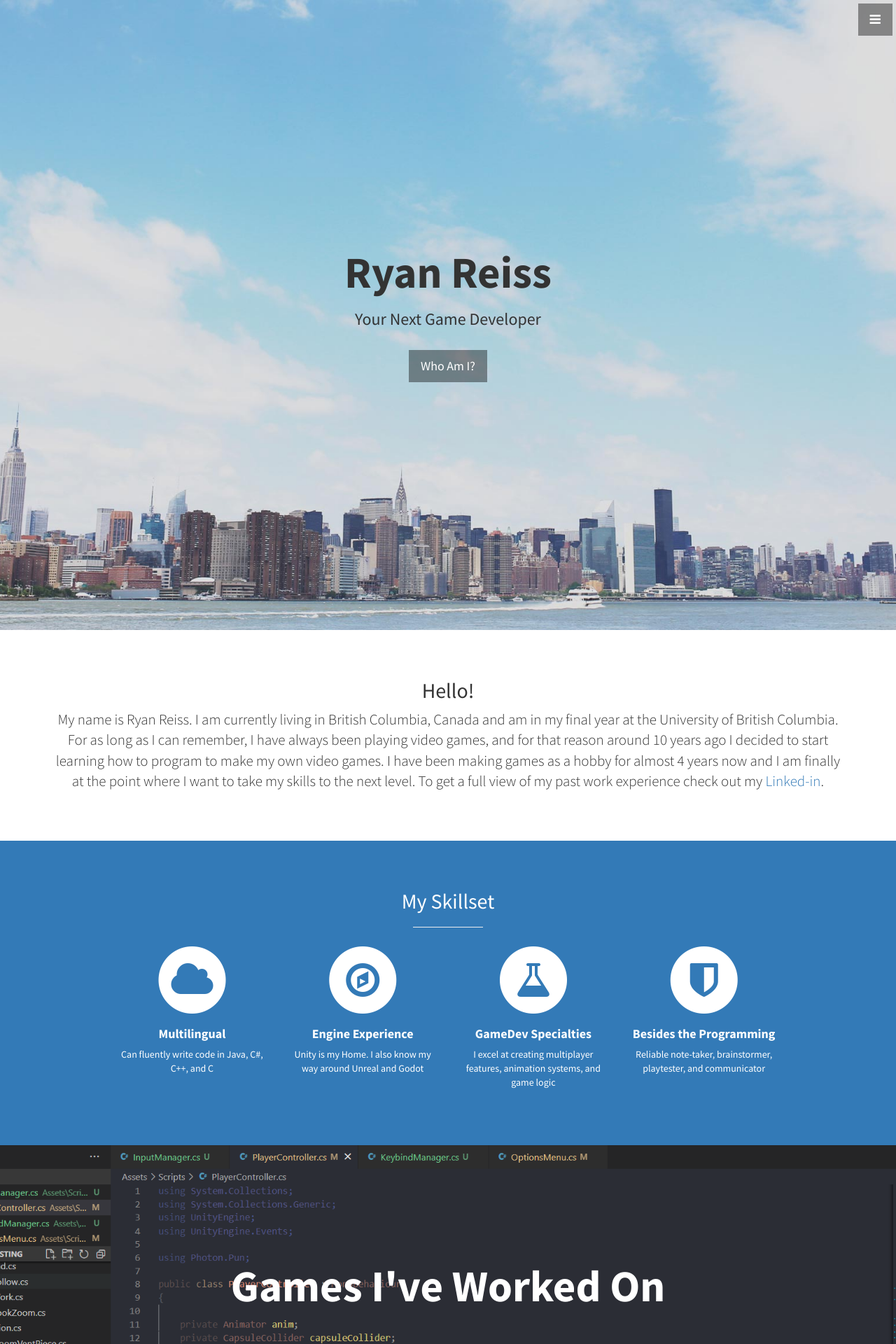
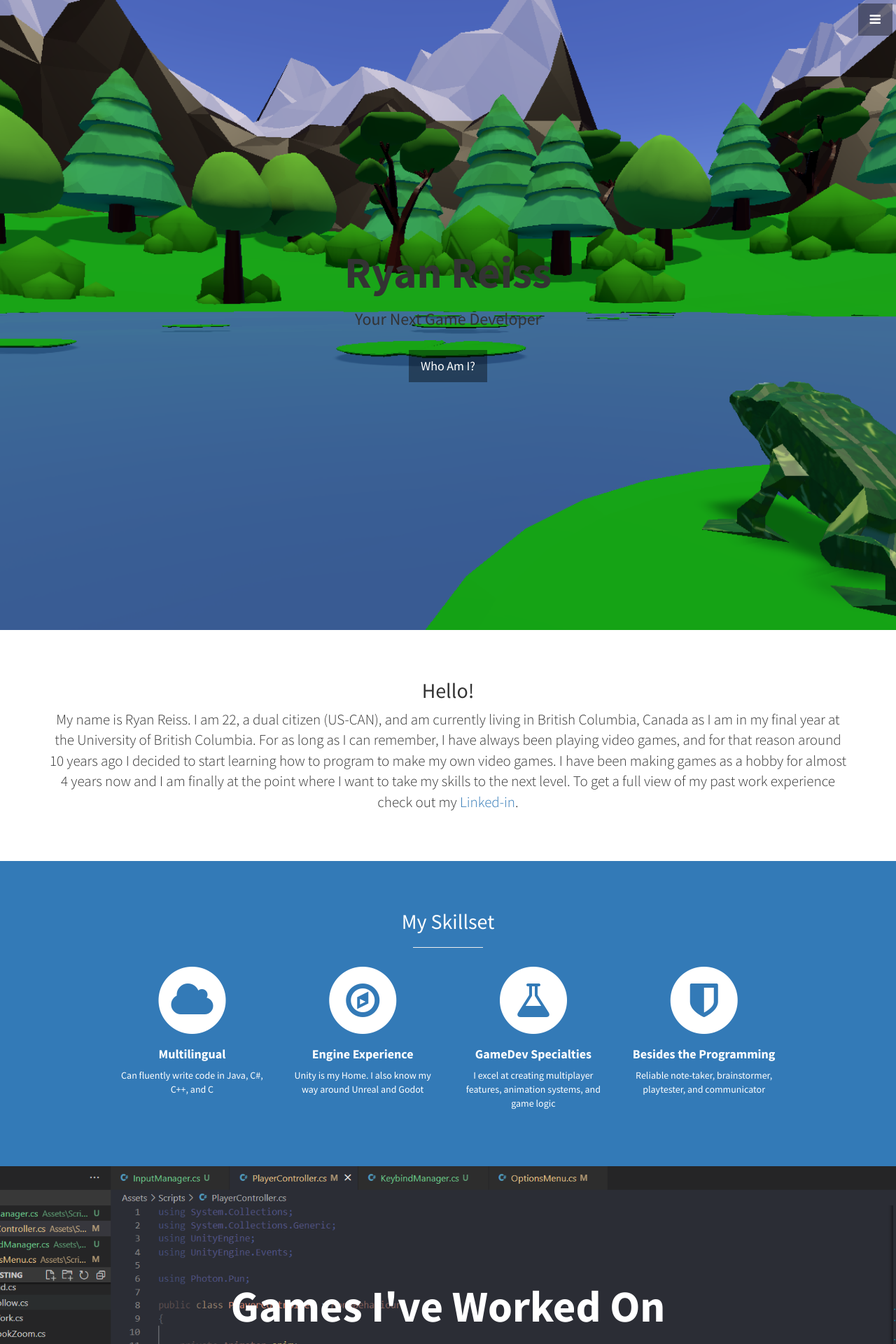
Before and after one commit to RyanReiss/Portfolio, a Jekyll site: the page built from index.html, in a window 1280 px wide. Shown: the top 1920 px of the page at 70% size. Built offline with Jekyll 4.4.1, drawn with Linux system fonts in a browser that asks for light colours.

Commit message:
last pic addition for now

```diff
--- a/_includes/about.html
+++ b/_includes/about.html
@@ -3,7 +3,10 @@
     <div class="row">
       <div class="col-lg-12 text-center">
         <h2>Hello!</h2>
-        <p class="lead">My name is Ryan Reiss. I am currently living in British Columbia, Canada and am in my final year at the University of British Columbia. For as long as I can remember, I have always been playing video games, and for that reason around 10 years ago I decided to start learning how to program to make my own video games. I have been making games as a hobby for almost 4 years now and I am finally at the point where I want to take my skills to the next level. To get a full view of my past work experience check out my <a target="_blank" href="https://linkedin.com/in/ryanreiss/">Linked-in</a>.</p>
+        <p class="lead">My name is Ryan Reiss. I am 22, a dual citizen (US-CAN), and am currently living in British Columbia, Canada as I am in my final year at the University of British Columbia.
+                        For as long as I can remember, I have always been playing video games, and for that reason around 10 years ago I decided to start learning how to program to make my own video games.
+                        I have been making games as a hobby for almost 4 years now and I am finally at the point where I want to take my skills to the next level.
+                        To get a full view of my past work experience check out my <a target="_blank" href="https://linkedin.com/in/ryanreiss/">Linked-in</a>.</p>
       </div>
     </div>
     <!-- /.row -->
--- a/css/stylish-portfolio.css
+++ b/css/stylish-portfolio.css
@@ -155,7 +155,7 @@ hr.small {
     position: relative;
     width: 100%;
     height: 100%;
-    background: url(../img/bg.jpg) no-repeat center center scroll;
+    background: url(../img/FrogNicePic.PNG) no-repeat center center scroll;
     -webkit-background-size: cover;
     -moz-background-size: cover;
     background-size: cover;
```
Also changed, not shown: img/FrogNicePic.PNG (added).
